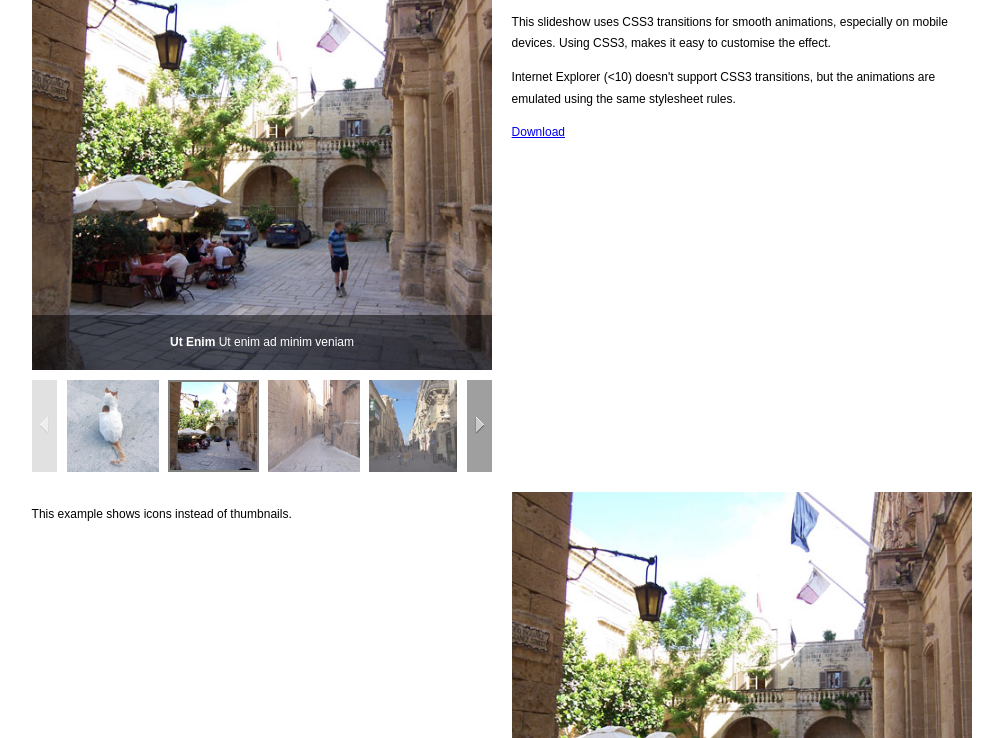
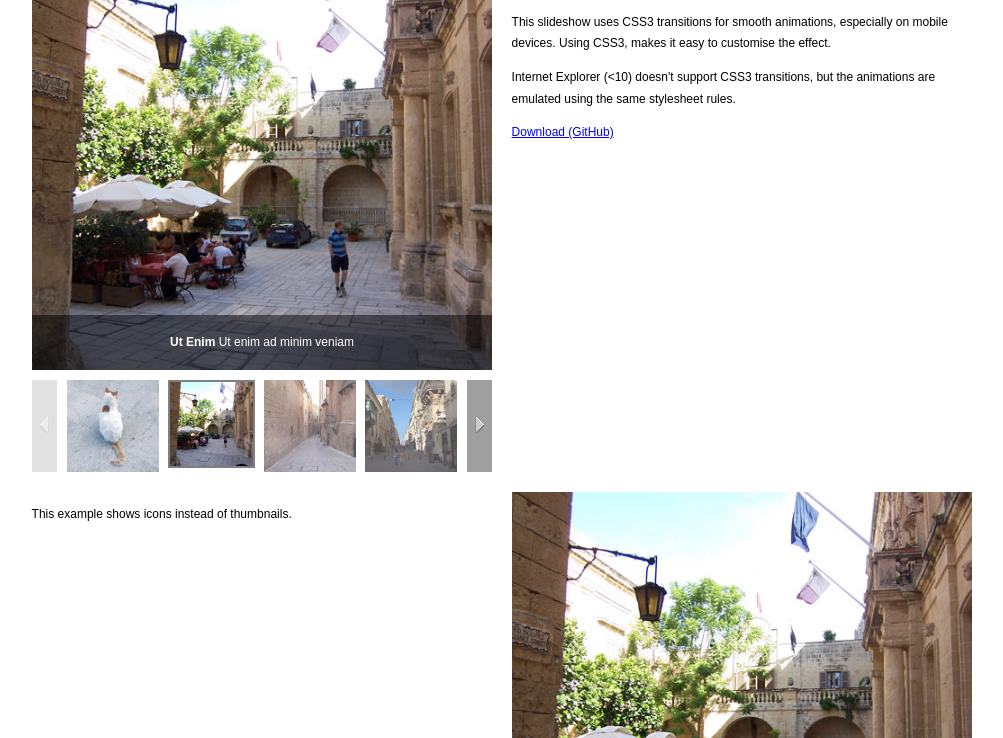
Before and after one commit to WoollyMittens/useful-slideshow, a plain HTML site: page index.html in a window 1280 px wide. Shown: the part 62-800 px from the top of the page, without its empty margins (138-1141 px from the left). Drawn offline with Linux system fonts and the light colour scheme.

Commit message:
Adapted to box-sizing.

```diff
--- a/index.html
+++ b/index.html
@@ -25,7 +25,7 @@
 				<h2>Animated Slideshow</h2>
 				<p>This slideshow uses CSS3 transitions for smooth animations, especially on mobile devices. Using CSS3, makes it easy to customise the effect.</p>
 				<p>Internet Explorer (<10) doesn't support CSS3 transitions, but the animations are emulated using the same stylesheet rules.</p>
-				<p><a class="button downloadButton" href="http://www.woollymittens.nl/downloads/slideshow.zip" target="_blank">Download</a></p>
+				<p><a class="button downloadButton" href="http://github.com/WoollyMittens/useful-slideshow" target="_blank">Download (GitHub)</a></p>
 			</article>
 			<aside>
 
--- a/scss/slideshow.scss
+++ b/scss/slideshow.scss
@@ -1,13 +1,9 @@
 /*
 	Example Styling for a Slideshow
-
 */
-
 @media all {
-
 	@import "compass/css3";
 	@import "compass/utilities";
-
 	/*
 		Slides
 	*/
@@ -18,7 +14,9 @@
 		position : relative;
 		visibility : hidden;
 		width : 512px;
-
+		* {
+			@include box-sizing(border-box);
+		}
 		figure {
 			@include transition-property(all);
 			@include transition-duration(0.3s);
@@ -70,7 +68,6 @@
 			z-index : 9;
 		}
 	}
-
 	/*
 		Slides Captions
 	*/
@@ -93,7 +90,6 @@
 			}
 		}
 	}
-
 	/*
 		Slides Scaling
 	*/
@@ -136,7 +132,6 @@
 			}
 		}
 	}
-
 	/*
 		Slide Controls
 	*/
@@ -149,7 +144,6 @@
 			padding : 0;
 			top : 0;
 			width : 100%;
-
 			button {
 				@include background(linear-gradient(top, #ffffff 0px, #ffffff 1px, #ebebeb 1px, #9f9f9f 100%));
 				@include border-radius(5px);
@@ -171,7 +165,6 @@
 				visibility : hidden;
 				width : 40px;
 				z-index : 20;
-
 				span {
 					background : Transparent url(../img/slideshow.png) no-repeat 0 0;
 					display : inline-block;
@@ -182,14 +175,12 @@
 			}
 			button.previous {
 				left : 2%;
-
 				span {
 					background-position : 0 -64px;
 				}
 			}
 			button.next {
 				right : 2%;
-
 				span {
 					background-position : 0 0;
 				}
@@ -212,7 +203,6 @@
 			}
 		}
 	}
-
 	/*
 		Thumbnails
 	*/
@@ -225,13 +215,11 @@
 			overflow : hidden;
 			position : absolute;
 			width : 100%;
-
 			div {
 				height : 100%;
 				margin : 0 35px 0 35px;
 				position : relative;
 				overflow : hidden;
-
 				ul {
 					@include transition-property(all);
 					@include transition-duration(0.3s);
@@ -242,11 +230,9 @@
 					position : relative;
 					width : 1000%;
 					z-index : 10;
-
 					li {
 						display : inline;
 						list-style-type : none;
-
 						a {
 							img {
 								@include opacity(0.7);
@@ -279,7 +265,6 @@
 			}
 		}
 	}
-
 	/*
 		Thumbnails Controls
 	*/
@@ -293,7 +278,6 @@
 				padding : 0;
 				top : 0;
 				width : 100%;
-
 				button {
 					background-color : #9f9f9f;
 					border : none;
@@ -309,7 +293,6 @@
 					top : 0;
 					width : 25px;
 					z-index : 20;
-
 					span {
 						background : Transparent url(../img/slideshow.png) no-repeat 0 0;
 						display : inline-block;
@@ -320,14 +303,12 @@
 				}
 				button.previous {
 					left : 0;
-
 					span {
 						background-position : 0 -192px;
 					}
 				}
 				button.next {
 					right : 0;
-
 					span {
 						background-position : 0 -128px;
 					}
@@ -339,7 +320,6 @@
 			}
 		}
 	}
-
 	/*
 		Thumbtacks
 	*/
@@ -394,17 +374,10 @@
 			}
 		}
 	}
-
 }
-
 @media (min-width: 1200px) {}
-
 @media (min-width: 980px) and (max-width: 1199px) {}
-
 @media (min-width: 768px) and (max-width: 979px) {}
-
 @media (max-width: 767px) {}
-
 @media (max-width: 480px) {}
-
 @media print {}
```
Also changed, not shown: README.md, css/slideshow.css.
